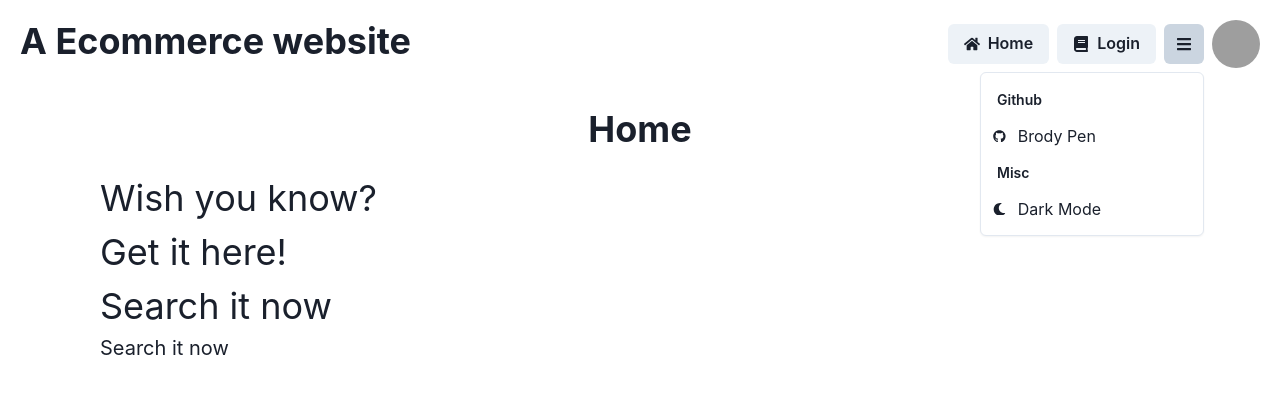
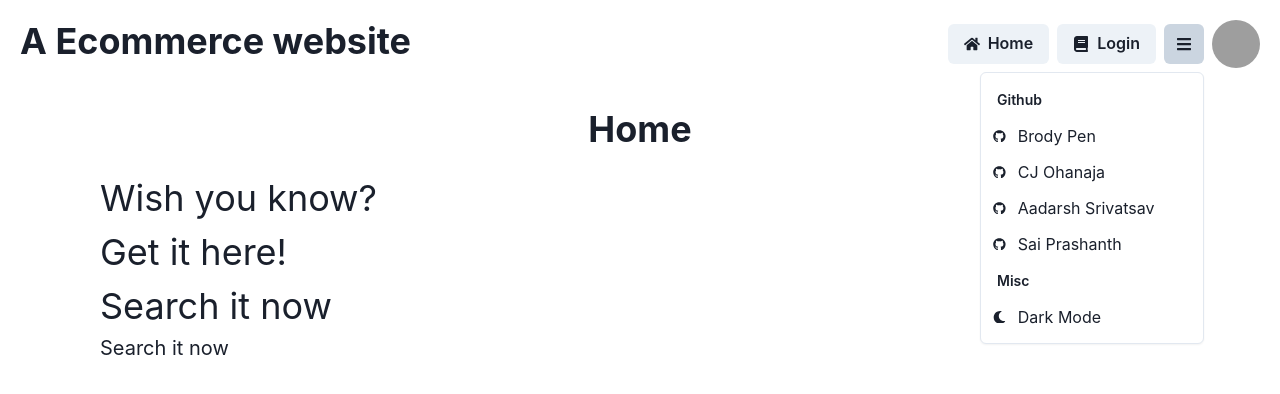
Before and after one commit to Brodypen/code-red-project, a React (Create React App) app: page / in a window 1280 px wide. Both pictures are taken after a click on the button 1184 px from the left and 44 px from the top of the page. Shown: the top 394 px of the page. Built offline with nearby package versions, Linux system fonts and the light colour scheme; grey boxes are pictures that could not be loaded.

Commit message:
add githubs

```diff
--- a/src/components/layouts/HamburgerButton.js
+++ b/src/components/layouts/HamburgerButton.js
@@ -19,6 +19,19 @@ const HamburgerButton = () => {
           <Link href="https://github.com/brodypen" isExternal>
             <MenuItem icon={<FaGithub />}>Brody Pen</MenuItem>
           </Link>
+          <Link href="https://github.com/ChrisOh431" isExternal>
+            <MenuItem icon={<FaGithub />}>CJ Ohanaja</MenuItem>
+          </Link>
+          <Link
+            href="https://github.com/
+aadproj3570"
+            isExternal
+          >
+            <MenuItem icon={<FaGithub />}>Aadarsh Srivatsav</MenuItem>
+          </Link>
+          <Link href="https://github.com/prashanth440" isExternal>
+            <MenuItem icon={<FaGithub />}>Sai Prashanth</MenuItem>
+          </Link>
         </MenuGroup>
         <MenuGroup title="Misc" textAlign="left">
           <ColorModeSwitcher />
```
